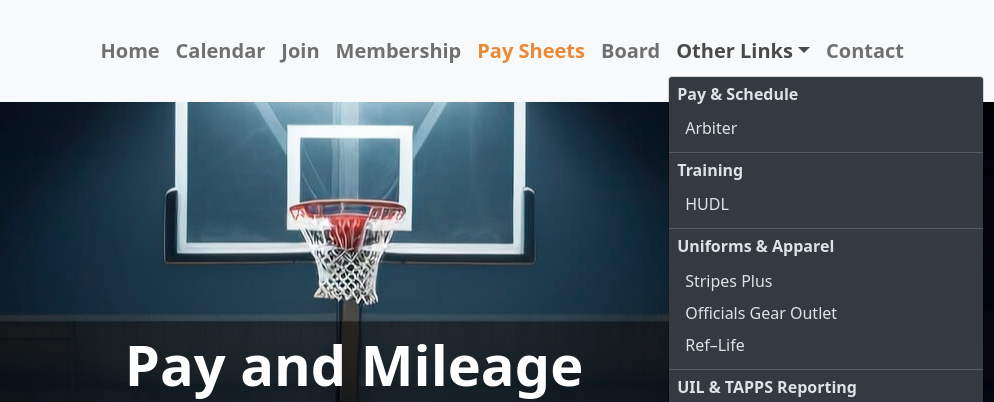
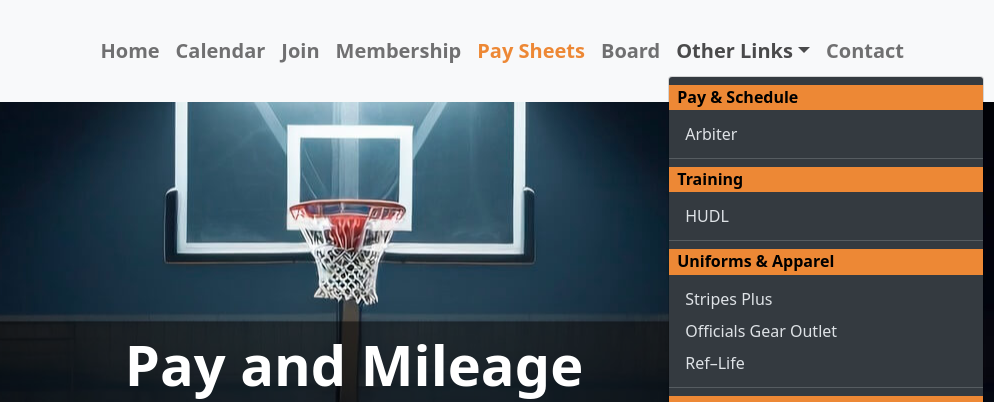
Before and after one commit to armyvet83/abo.github.io, a plain HTML site: page pay.html in a window 1280 px wide. Both pictures are taken after a click on the button "Other Links". Shown: the top 402 px of the page, 286-1280 px from the left. Drawn offline with nearby package versions, Linux system fonts and the light colour scheme.

Commit message:
Update pay.html
updated navigation

```diff
--- a/pay.html
+++ b/pay.html
@@ -31,18 +31,18 @@
                             <li class="nav-item dropdown">
                                 <a class="nav-link dropdown-toggle" href="#" id="navbarDarkDropdownMenuLink" role="button" data-bs-toggle="dropdown" aria-expanded="false">Other Links</a>
                                 <ul class="dropdown-menu dropdown-menu-dark" aria-labelledby="navbarDarkDropdownMenuLink">
-                                    <p class="h6 fw-bolder ps-2">Pay &amp; Schedule</p>
+                                    <p class="h6 fw-bolder dropdown-section ps-2">Pay &amp; Schedule</p>
                                     <li><a class="dropdown-item" href="https://www.google.com/url?sa=t&rct=j&q=&esrc=s&source=web&cd=&ved=2ahUKEwjAyMbblLeQAxX54MkDHYZzH_AQFnoECB4QAQ&url=https%3A%2F%2Fwww.arbitersports.com%2Fsign-in&usg=AOvVaw28E3vjYh7UfbwgffODPP3F&opi=89978449" target="_blank">Arbiter</a></li>
                                     <li><hr class="dropdown-divider"></li>
-                                    <p class="h6 fw-bolder ps-2">Training</p>
+                                    <p class="h6 fw-bolder dropdown-section ps-2">Training</p>
                                     <li><a class="dropdown-item" href="https://www.hudl.com" target="_blank">HUDL</a></li>
                                     <li><hr class="dropdown-divider"></li>
-                                    <p class="h6 fw-bolder ps-2">Uniforms &amp; Apparel</p>
+                                    <p class="h6 fw-bolder dropdown-section ps-2">Uniforms &amp; Apparel</p>
                                     <li><a class="dropdown-item" href="https://www.stripesplus.com" target="_blank">Stripes Plus</a></li>
                                     <li><a href="https://officialsgearoutlet.com" target="_blank" class="dropdown-item">Officials Gear Outlet</a></li>
                                     <li><a href="https://www.iamreflife.com" class="dropdown-item">Ref&ndash;Life</a></li>
                                     <li><hr class="dropdown-divider"></li>
-                                    <p class="h6 fw-bolder ps-2">UIL &amp; TAPPS Reporting</p>
+                                    <p class="h6 fw-bolder dropdown-section ps-2">UIL &amp; TAPPS Reporting</p>
                                     <li><a href="https://app.smartsheet.com/b/form/0196f8932b9b75c080ce25e32faf67d1" target="_blank" class="dropdown-item">UIL Incident Reporting Form</a></li>
                                     <li><a href="https://www.uiltexas.org/machform/view.php?id=950916" target="_blank" class="dropdown-item">Good Sportsmanship Reporting Form</a></li>
                                     <li><a href="https://tapps.biz/athletics/officials" target="_blank" class="dropdown-item">TAPPS Incident Reporting Form</a></li>
```
